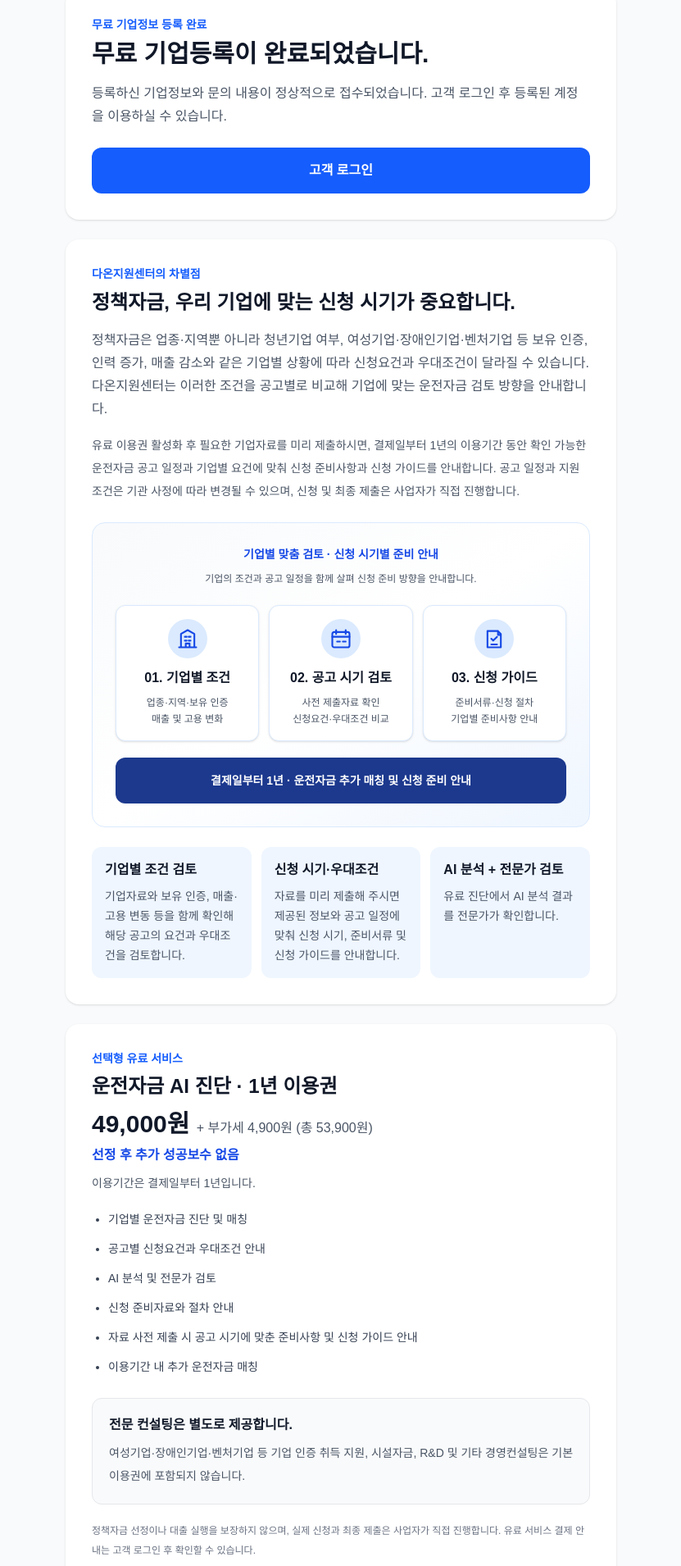
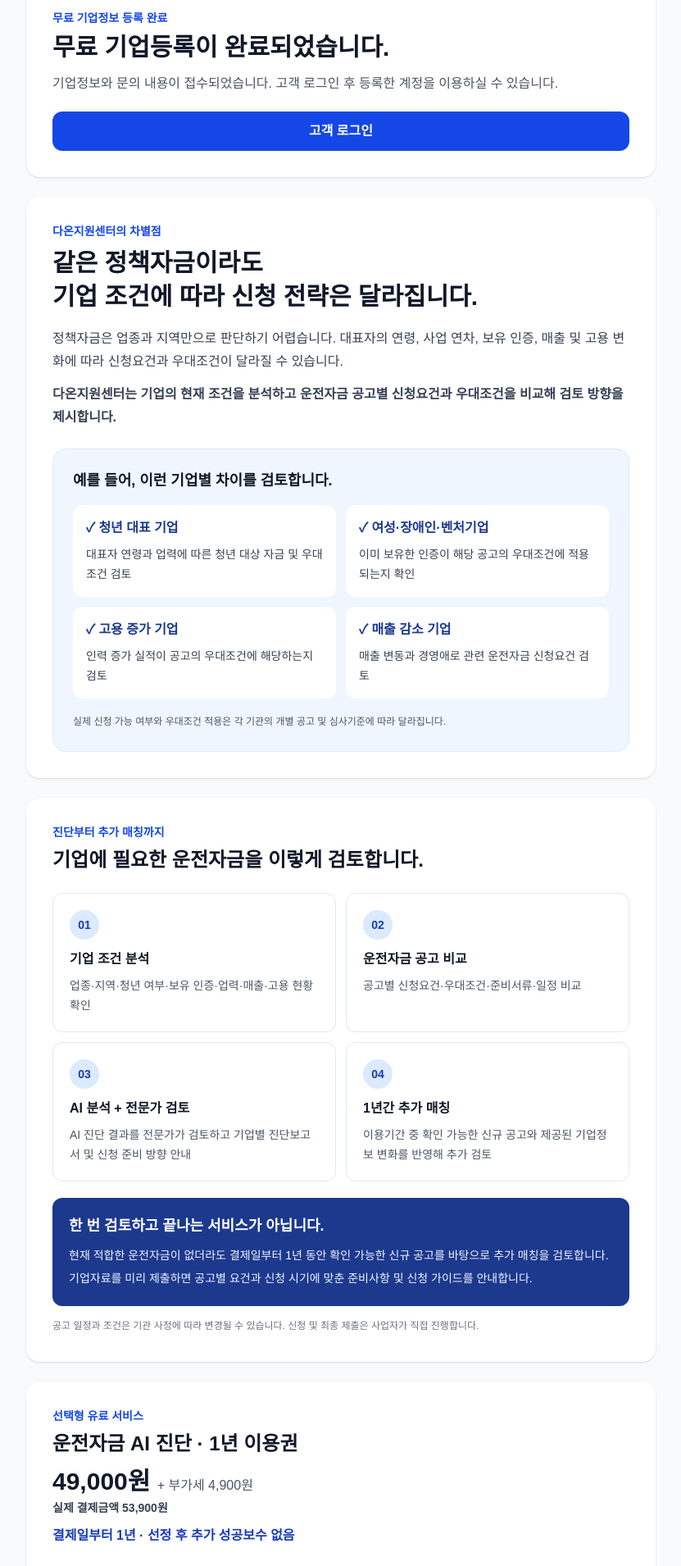
Before and after one commit to kimjintaek/ai-company-support, a Next.js app: page /preview/registration-complete in a window 1280 px wide. Shown: the part 60-1970 px from the top of the page at 82% size, without its empty margins (224-1055 px from the left). Built offline with nearby package versions, Linux system fonts and the light colour scheme.

Commit message:
Sync direct registration completion preview with enhanced copy

```diff
--- a/app/preview/registration-complete/page.tsx
+++ b/app/preview/registration-complete/page.tsx
@@ -1,114 +1,86 @@
 import Link from "next/link";
 
-// Preview only: mirrors the post-registration confirmation screen without creating an account.
+// Preview-only route: no registration or database writes.
 export default function RegistrationCompletePreviewPage() {
   return (
-      <main className="min-h-screen bg-gray-50 px-6 py-12">
-        <div className="mx-auto max-w-2xl space-y-6">
-          <section className="rounded-2xl bg-white p-8 shadow-sm">
-            <p className="text-sm font-semibold text-blue-600">무료 기업정보 등록 완료</p>
-            <h1 className="mt-2 text-3xl font-bold text-gray-900">무료 기업등록이 완료되었습니다.</h1>
-            <p className="mt-4 leading-7 text-gray-600">
-              등록하신 기업정보와 문의 내용이 정상적으로 접수되었습니다.
-              고객 로그인 후 등록된 계정을 이용하실 수 있습니다.
-            </p>
-            <Link href="/login" className="mt-6 inline-flex w-full items-center justify-center rounded-xl bg-blue-600 px-6 py-4 text-base font-semibold text-white transition hover:bg-blue-700">
-              고객 로그인
-            </Link>
+      <main className="min-h-screen bg-slate-50 px-4 py-10 sm:px-6">
+        <div className="mx-auto max-w-3xl space-y-6">
+          <section className="rounded-2xl bg-white p-6 shadow-sm sm:p-8">
+            <p className="text-sm font-semibold text-blue-700">무료 기업정보 등록 완료</p>
+            <h1 className="mt-2 text-2xl font-bold text-gray-900 sm:text-3xl">무료 기업등록이 완료되었습니다.</h1>
+            <p className="mt-3 leading-7 text-gray-600">기업정보와 문의 내용이 접수되었습니다. 고객 로그인 후 등록한 계정을 이용하실 수 있습니다.</p>
+            <Link href="/login" className="mt-5 inline-flex w-full items-center justify-center rounded-xl bg-blue-700 px-5 py-3 font-semibold text-white hover:bg-blue-800">고객 로그인</Link>
           </section>
 
-          <section className="rounded-2xl bg-white p-8 shadow-sm">
-            <p className="text-sm font-semibold text-blue-600">다온지원센터의 차별점</p>
-            <h2 className="mt-2 text-2xl font-bold leading-snug text-gray-900">
-              정책자금, 우리 기업에 맞는 신청 시기가 중요합니다.
-            </h2>
-            <p className="mt-4 leading-7 text-gray-600">
-              정책자금은 업종·지역뿐 아니라 청년기업 여부, 여성기업·장애인기업·벤처기업 등 보유 인증,
-              인력 증가, 매출 감소와 같은 기업별 상황에 따라 신청요건과 우대조건이 달라질 수 있습니다.
-              다온지원센터는 이러한 조건을 공고별로 비교해 기업에 맞는 운전자금 검토 방향을 안내합니다.
-            </p>
-            <p className="mt-4 text-sm leading-7 text-gray-600">
-              유료 이용권 활성화 후 필요한 기업자료를 미리 제출하시면, 결제일부터 1년의 이용기간 동안
-              확인 가능한 운전자금 공고 일정과 기업별 요건에 맞춰 신청 준비사항과 신청 가이드를 안내합니다.
-              공고 일정과 지원조건은 기관 사정에 따라 변경될 수 있으며, 신청 및 최종 제출은 사업자가 직접 진행합니다.
-            </p>
-            <div className="mt-6 overflow-hidden rounded-2xl border border-blue-100 bg-gradient-to-br from-slate-50 via-white to-blue-50 p-5 sm:p-7">
-              <p className="text-center text-sm font-bold text-blue-700">기업별 맞춤 검토 · 신청 시기별 준비 안내</p>
-              <p className="mt-2 text-center text-xs leading-6 text-gray-600">기업의 조건과 공고 일정을 함께 살펴 신청 준비 방향을 안내합니다.</p>
-              <div className="mt-5 grid grid-cols-1 gap-3 sm:grid-cols-3">
-                <div className="rounded-xl border border-blue-100 bg-white p-4 text-center shadow-sm">
-                  <div className="mx-auto flex h-12 w-12 items-center justify-center rounded-full bg-blue-100 text-blue-700" aria-hidden="true">
-                    <svg viewBox="0 0 24 24" fill="none" stroke="currentColor" strokeWidth="1.8" className="h-7 w-7"><path d="M3 21h18M5 21V7l7-4 7 4v14M9 10h2m2 0h2M9 14h2m2 0h2M10 21v-4h4v4" strokeLinecap="round" strokeLinejoin="round"/></svg>
+          <section className="rounded-2xl bg-white p-6 shadow-sm sm:p-8">
+            <p className="text-sm font-bold text-blue-700">다온지원센터의 차별점</p>
+            <h2 className="mt-2 text-2xl font-extrabold leading-snug text-gray-900 sm:text-3xl">같은 정책자금이라도<br className="hidden sm:block" /> 기업 조건에 따라 신청 전략은 달라집니다.</h2>
+            <p className="mt-4 leading-7 text-gray-700">정책자금은 업종과 지역만으로 판단하기 어렵습니다. 대표자의 연령, 사업 연차, 보유 인증, 매출 및 고용 변화에 따라 신청요건과 우대조건이 달라질 수 있습니다.</p>
+            <p className="mt-3 leading-7 text-gray-700"><strong>다온지원센터는 기업의 현재 조건을 분석하고 운전자금 공고별 신청요건과 우대조건을 비교해 검토 방향을 제시합니다.</strong></p>
+
+            <div className="mt-6 rounded-2xl border border-blue-100 bg-blue-50 p-5 sm:p-6">
+              <h3 className="text-lg font-bold text-gray-900">예를 들어, 이런 기업별 차이를 검토합니다.</h3>
+              <div className="mt-4 grid gap-3 sm:grid-cols-2">
+                {[
+                  ["청년 대표 기업", "대표자 연령과 업력에 따른 청년 대상 자금 및 우대조건 검토"],
+                  ["여성·장애인·벤처기업", "이미 보유한 인증이 해당 공고의 우대조건에 적용되는지 확인"],
+                  ["고용 증가 기업", "인력 증가 실적이 공고의 우대조건에 해당하는지 검토"],
+                  ["매출 감소 기업", "매출 변동과 경영애로 관련 운전자금 신청요건 검토"],
+                ].map(([title, description]) => (
+                  <div key={title} className="rounded-xl bg-white p-4">
+                    <p className="font-bold text-blue-900">✓ {title}</p>
+                    <p className="mt-2 text-sm leading-6 text-gray-700">{description}</p>
                   </div>
-                  <p className="mt-3 font-bold text-gray-900">01. 기업별 조건</p>
-                  <p className="mt-2 text-xs leading-5 text-gray-600">업종·지역·보유 인증<br />매출 및 고용 변화</p>
-                </div>
-                <div className="rounded-xl border border-blue-100 bg-white p-4 text-center shadow-sm">
-                  <div className="mx-auto flex h-12 w-12 items-center justify-center rounded-full bg-blue-100 text-blue-700" aria-hidden="true">
-                    <svg viewBox="0 0 24 24" fill="none" stroke="currentColor" strokeWidth="1.8" className="h-7 w-7"><rect x="3" y="5" width="18" height="16" rx="2"/><path d="M7 3v4m10-4v4M3 10h18m-13 5h3m3 0h3" strokeLinecap="round"/></svg>
-                  </div>
-                  <p className="mt-3 font-bold text-gray-900">02. 공고 시기 검토</p>
-                  <p className="mt-2 text-xs leading-5 text-gray-600">사전 제출자료 확인<br />신청요건·우대조건 비교</p>
-                </div>
-                <div className="rounded-xl border border-blue-100 bg-white p-4 text-center shadow-sm">
-                  <div className="mx-auto flex h-12 w-12 items-center justify-center rounded-full bg-blue-100 text-blue-700" aria-hidden="true">
-                    <svg viewBox="0 0 24 24" fill="none" stroke="currentColor" strokeWidth="1.8" className="h-7 w-7"><path d="M8 4h8l3 3v14H5V4h3m8 0v4h3M9 12l2 2 4-4M9 18h6" strokeLinecap="round" strokeLinejoin="round"/></svg>
-                  </div>
-                  <p className="mt-3 font-bold text-gray-900">03. 신청 가이드</p>
-                  <p className="mt-2 text-xs leading-5 text-gray-600">준비서류·신청 절차<br />기업별 준비사항 안내</p>
-                </div>
+                ))}
               </div>
-              <div className="mt-5 rounded-xl bg-blue-900 px-4 py-4 text-center text-sm font-semibold leading-6 text-white">
-                결제일부터 1년 · 운전자금 추가 매칭 및 신청 준비 안내
-              </div>
-            </div>
-            <div className="mt-6 grid gap-3 sm:grid-cols-3">
-              <div className="rounded-xl bg-blue-50 p-4">
-                <h3 className="font-semibold text-gray-900">기업별 조건 검토</h3>
-                <p className="mt-2 text-sm leading-6 text-gray-600">기업자료와 보유 인증, 매출·고용 변동 등을 함께 확인해 해당 공고의 요건과 우대조건을 검토합니다.</p>
-              </div>
-              <div className="rounded-xl bg-blue-50 p-4">
-                <h3 className="font-semibold text-gray-900">신청 시기·우대조건</h3>
-                <p className="mt-2 text-sm leading-6 text-gray-600">자료를 미리 제출해 주시면 제공된 정보와 공고 일정에 맞춰 신청 시기, 준비서류 및 신청 가이드를 안내합니다.</p>
-              </div>
-              <div className="rounded-xl bg-blue-50 p-4">
-                <h3 className="font-semibold text-gray-900">AI 분석 + 전문가 검토</h3>
-                <p className="mt-2 text-sm leading-6 text-gray-600">유료 진단에서 AI 분석 결과를 전문가가 확인합니다.</p>
-              </div>
+              <p className="mt-4 text-xs leading-6 text-gray-600">실제 신청 가능 여부와 우대조건 적용은 각 기관의 개별 공고 및 심사기준에 따라 달라집니다.</p>
             </div>
           </section>
 
-          <section className="rounded-2xl bg-white p-8 shadow-sm">
-            <p className="text-sm font-semibold text-blue-600">선택형 유료 서비스</p>
+          <section className="rounded-2xl bg-white p-6 shadow-sm sm:p-8">
+            <p className="text-sm font-bold text-blue-700">진단부터 추가 매칭까지</p>
+            <h2 className="mt-2 text-2xl font-bold text-gray-900">기업에 필요한 운전자금을 이렇게 검토합니다.</h2>
+            <div className="mt-6 grid gap-3 sm:grid-cols-2">
+              {[
+                ["01", "기업 조건 분석", "업종·지역·청년 여부·보유 인증·업력·매출·고용 현황 확인"],
+                ["02", "운전자금 공고 비교", "공고별 신청요건·우대조건·준비서류·일정 비교"],
+                ["03", "AI 분석 + 전문가 검토", "AI 진단 결과를 전문가가 검토하고 기업별 진단보고서 및 신청 준비 방향 안내"],
+                ["04", "1년간 추가 매칭", "이용기간 중 확인 가능한 신규 공고와 제공된 기업정보 변화를 반영해 추가 검토"],
+              ].map(([number, title, description]) => (
+                <div key={number} className="rounded-xl border border-slate-200 p-5">
+                  <span className="inline-flex h-9 w-9 items-center justify-center rounded-full bg-blue-100 text-sm font-bold text-blue-800">{number}</span>
+                  <h3 className="mt-3 font-bold text-gray-900">{title}</h3>
+                  <p className="mt-2 text-sm leading-6 text-gray-600">{description}</p>
+                </div>
+              ))}
+            </div>
+            <div className="mt-5 rounded-xl bg-blue-900 p-5 text-white">
+              <h3 className="text-lg font-bold">한 번 검토하고 끝나는 서비스가 아닙니다.</h3>
+              <p className="mt-2 text-sm leading-7 text-blue-50">현재 적합한 운전자금이 없더라도 결제일부터 1년 동안 확인 가능한 신규 공고를 바탕으로 추가 매칭을 검토합니다. 기업자료를 미리 제출하면 공고별 요건과 신청 시기에 맞춘 준비사항 및 신청 가이드를 안내합니다.</p>
+            </div>
+            <p className="mt-3 text-xs leading-6 text-gray-500">공고 일정과 조건은 기관 사정에 따라 변경될 수 있습니다. 신청 및 최종 제출은 사업자가 직접 진행합니다.</p>
+          </section>
+
+          <section className="rounded-2xl bg-white p-6 shadow-sm sm:p-8">
+            <p className="text-sm font-bold text-blue-700">선택형 유료 서비스</p>
             <h2 className="mt-2 text-2xl font-bold text-gray-900">운전자금 AI 진단 · 1년 이용권</h2>
-            <p className="mt-3 text-3xl font-bold text-gray-900">49,000원 <span className="text-base font-normal text-gray-600">+ 부가세 4,900원 (총 53,900원)</span></p>
-            <p className="mt-2 font-semibold text-blue-700">선정 후 추가 성공보수 없음</p>
-            <p className="mt-3 text-sm text-gray-600">이용기간은 결제일부터 1년입니다.</p>
+            <p className="mt-3 text-3xl font-extrabold text-gray-900">49,000원 <span className="text-base font-normal text-gray-600">+ 부가세 4,900원</span></p>
+            <p className="mt-1 text-sm font-semibold text-gray-700">실제 결제금액 53,900원</p>
+            <p className="mt-3 font-bold text-blue-800">결제일부터 1년 · 선정 후 추가 성공보수 없음</p>
             <ul className="mt-5 list-disc space-y-2 pl-5 text-sm leading-7 text-gray-700">
-              <li>기업별 운전자금 진단 및 매칭</li>
-              <li>공고별 신청요건과 우대조건 안내</li>
-              <li>AI 분석 및 전문가 검토</li>
-              <li>신청 준비자료와 절차 안내</li>
-              <li>자료 사전 제출 시 공고 시기에 맞춘 준비사항 및 신청 가이드 안내</li>
-              <li>이용기간 내 추가 운전자금 매칭</li>
+              <li>기업별 운전자금 진단 및 공고 매칭</li>
+              <li>공고별 신청요건·우대조건 및 준비서류 검토</li>
+              <li>AI 진단보고서와 전문가 검토</li>
+              <li>신청 준비사항 및 신청 절차 가이드</li>
+              <li>이용기간 내 신규 공고에 대한 추가 운전자금 매칭</li>
             </ul>
             <div className="mt-6 rounded-xl border border-gray-200 bg-gray-50 p-5">
-              <h3 className="font-semibold text-gray-900">전문 컨설팅은 별도로 제공합니다.</h3>
-              <p className="mt-2 text-sm leading-7 text-gray-600">
-                여성기업·장애인기업·벤처기업 등 기업 인증 취득 지원,
-                시설자금, R&amp;D 및 기타 경영컨설팅은 기본 이용권에 포함되지 않습니다.
-              </p>
+              <h3 className="font-bold text-gray-900">전문 컨설팅은 별도 서비스입니다.</h3>
+              <p className="mt-2 text-sm leading-7 text-gray-600">기존 여성기업·장애인기업·벤처기업 인증의 보유 여부는 운전자금 매칭 시 검토할 수 있지만, 인증 신규 취득 지원과 시설자금·R&amp;D·기타 경영컨설팅은 기본 이용권에 포함되지 않습니다.</p>
             </div>
-            <p className="mt-5 text-xs leading-6 text-gray-500">
-              정책자금 선정이나 대출 실행을 보장하지 않으며, 실제 신청과 최종 제출은 사업자가 직접 진행합니다.
-              유료 서비스 결제 안내는 고객 로그인 후 확인할 수 있습니다.
-            </p>
-            <Link href="/login" className="mt-6 inline-flex w-full items-center justify-center rounded-xl border border-blue-600 px-6 py-3 text-sm font-semibold text-blue-700 transition hover:bg-blue-50">
-              운전자금 진단 이용 안내 · 고객 로그인
-            </Link>
-            <Link href="/policy-fund" className="mt-3 inline-flex w-full items-center justify-center rounded-xl border border-gray-300 px-6 py-3 text-sm font-semibold text-gray-700 transition hover:bg-gray-50">
-              전문 컨설팅 상세 보기
-            </Link>
+            <p className="mt-5 text-xs leading-6 text-gray-500">정책자금 선정이나 대출 실행을 보장하지 않습니다. 기관에 대한 신청과 최종 제출은 사업자가 직접 진행하며, 유료 서비스 결제 안내는 고객 로그인 후 확인할 수 있습니다.</p>
+            <Link href="/login" className="mt-6 inline-flex w-full items-center justify-center rounded-xl bg-blue-700 px-6 py-3 text-sm font-semibold text-white hover:bg-blue-800">운전자금 진단 이용 안내 · 고객 로그인</Link>
+            <Link href="/policy-fund" className="mt-3 inline-flex w-full items-center justify-center rounded-xl border border-gray-300 px-6 py-3 text-sm font-semibold text-gray-700 hover:bg-gray-50">전문 컨설팅 상세 보기</Link>
           </section>
         </div>
       </main>
```
